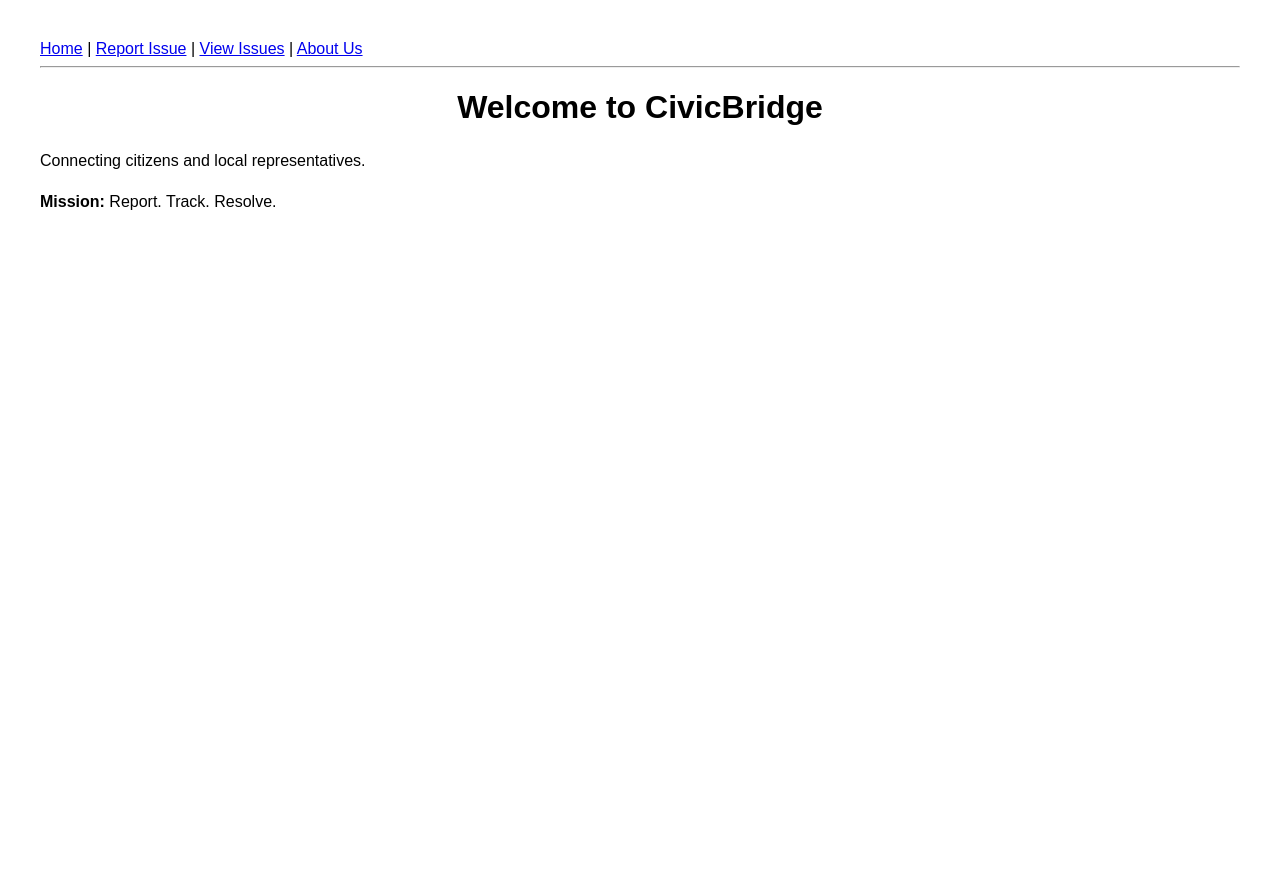
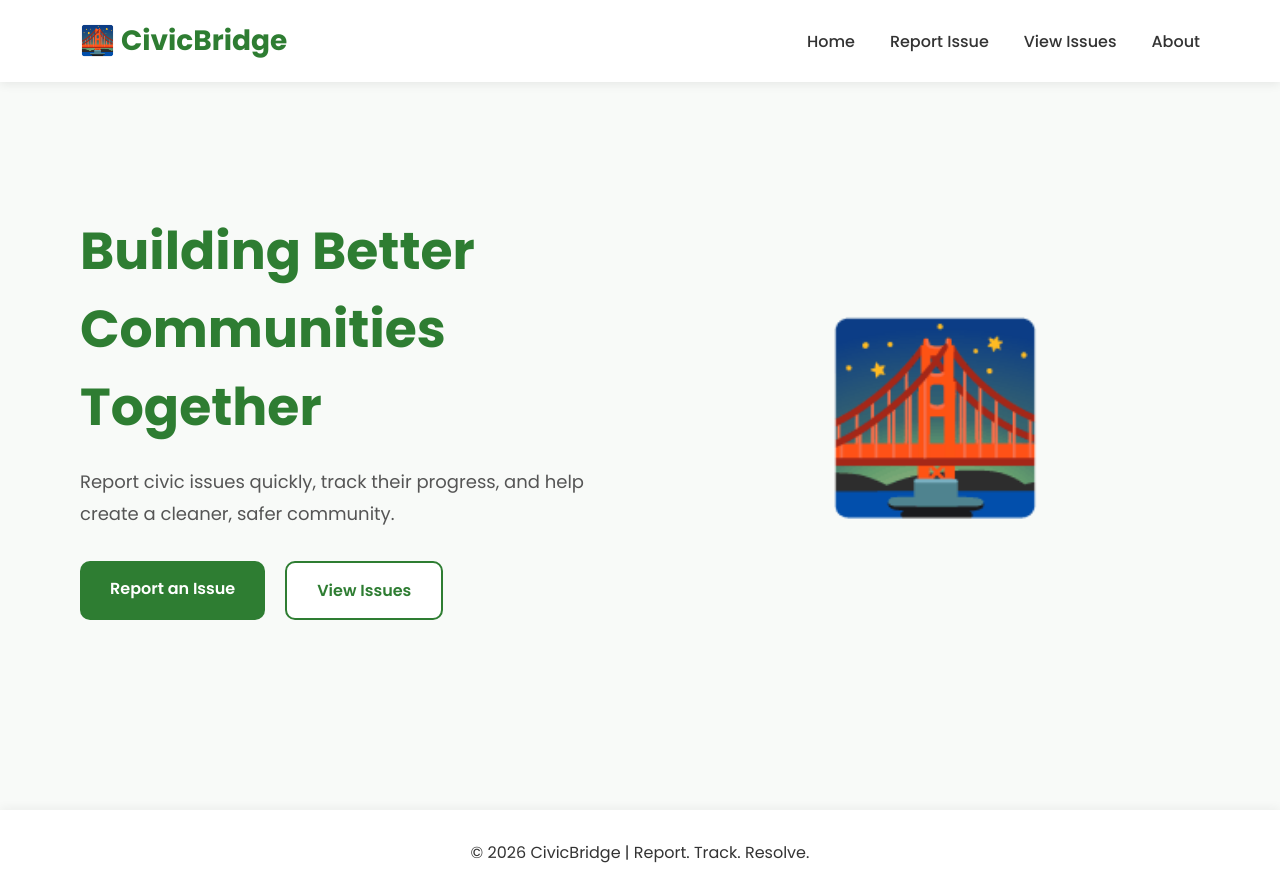
Before and after one commit to Joelantonyjose/CivicBridge, a Flask app: page / in a window 1280 px wide. Before the commit the page ends 210 px from the top, so only its background shows below. Run offline with Flask 3, Linux system fonts and the light colour scheme.

Commit message:
Started CivicBridge v2. UI redesigned

```diff
--- a/app/static/style.css
+++ b/app/static/style.css
@@ -1,29 +1,130 @@
-body {
-    font-family: Arial, sans-serif;
-    margin: 40px;
+/* Reset */
+
+*{
+    margin:0;
+    padding:0;
+    box-sizing:border-box;
 }
 
-h1 {
-    text-align: center;
+/* Body */
+
+body{
+    font-family:'Poppins',sans-serif;
+    background:#f8faf8;
+    color:#333;
 }
 
-p {
-    line-height: 1.6;
+/* Navigation */
+
+.navbar{
+    display:flex;
+    justify-content:space-between;
+    align-items:center;
+
+    padding:20px 80px;
+
+    background:#ffffff;
+
+    box-shadow:0 2px 10px rgba(0,0,0,0.08);
 }
 
-.issue-card {
-    border: 1px solid black;
-    padding: 15px;
-    margin: 15px 0;
-    border-radius: 8px;
+/* Logo */
+
+.logo{
+    font-size:28px;
+    font-weight:700;
+    color:#2e7d32;
 }
 
-.issue-card h3 {
-    margin-top: 0;
+/* Navigation Links */
+
+.nav-links{
+    display:flex;
+    list-style:none;
+    gap:35px;
 }
 
-.flash-message{
-    padding: 10px;
-    margin-bottom: 15px;
-    border: 1px solid red;
+.nav-links a{
+    text-decoration:none;
+    color:#333;
+    font-weight:500;
+    transition:0.3s;
 }
+
+.nav-links a:hover{
+    color:#2e7d32;
+}
+
+/* Main Content */
+
+main{
+    padding:50px 80px;
+}
+
+/* Footer */
+
+footer{
+    text-align:center;
+    padding:30px;
+    background:#ffffff;
+    margin-top:60px;
+
+    box-shadow:0 -2px 10px rgba(0,0,0,0.05);
+}
+
+/* Hero Section */
+
+.hero{
+    display:flex;
+    justify-content:space-between;
+    align-items:center;
+    padding:80px 0;
+    gap:60px;
+}
+
+.hero-text{
+    flex:1;
+}
+
+.hero-text h1{
+    font-size:52px;
+    color:#2e7d32;
+    margin-bottom:20px;
+}
+
+.hero-text p{
+    font-size:18px;
+    line-height:1.8;
+    margin-bottom:30px;
+    color:#555;
+}
+
+.hero-buttons{
+    display:flex;
+    gap:20px;
+}
+
+.btn-primary{
+    background:#2e7d32;
+    color:white;
+    text-decoration:none;
+    padding:15px 30px;
+    border-radius:10px;
+    font-weight:600;
+}
+
+.btn-secondary{
+    background:white;
+    color:#2e7d32;
+    text-decoration:none;
+    padding:15px 30px;
+    border:2px solid #2e7d32;
+    border-radius:10px;
+    font-weight:600;
+}
+
+.hero-image{
+    flex:1;
+    text-align:center;
+    font-size:180px;
+}
--- a/app/templates/base.html
+++ b/app/templates/base.html
@@ -1,32 +1,70 @@
 <!DOCTYPE html>
-<html>
+<html lang="en">
+
 <head>
+
+    <meta charset="UTF-8">
+
+    <meta name="viewport"
+          content="width=device-width, initial-scale=1.0">
+
     <title>CivicBridge</title>
+
+    <link rel="preconnect" href="https://fonts.googleapis.com">
+
+    <link rel="preconnect"
+          href="https://fonts.gstatic.com"
+          crossorigin>
+
+    <link href="https://fonts.googleapis.com/css2?family=Poppins:wght@300;400;500;600;700&display=swap"
+          rel="stylesheet">
 
     <link rel="stylesheet"
           href="{{ url_for('static', filename='style.css') }}">
+
 </head>
+
 <body>
 
-    <nav>
-        <a href="/">Home</a> |
-        <a href="/report">Report Issue</a> |
-        <a href="/issues">View Issues</a> |
-        <a href="/about">About Us</a>
+<header>
+
+    <nav class="navbar">
+
+        <div class="logo">
+
+            🌉 <span>CivicBridge</span>
+
+        </div>
+
+        <ul class="nav-links">
+
+            <li><a href="/">Home</a></li>
+
+            <li><a href="/report">Report Issue</a></li>
+
+            <li><a href="/issues">View Issues</a></li>
+
+            <li><a href="/about">About</a></li>
+
+        </ul>
+
     </nav>
 
-    <hr>
+</header>
 
-    {% with messages = get_flashed_messages() %}
-        {% if messages %}
-            {% for message in messages %}
-                <p class="flash-message">{{ message }}</p>
-            {% endfor %}
-        {% endif %}
-    {% endwith %}
+<main>
 
     {% block content %}
     {% endblock %}
 
+</main>
+
+<footer>
+
+    <p>© 2026 CivicBridge | Report. Track. Resolve.</p>
+
+</footer>
+
 </body>
+
 </html>
--- a/app/templates/index.html
+++ b/app/templates/index.html
@@ -2,14 +2,37 @@
 
 {% block content %}
 
-<h1>Welcome to CivicBridge</h1>
+<section class="hero">
 
-<p>
-    Connecting citizens and local representatives.
-</p>
+    <div class="hero-text">
 
-<p>
-    <strong>Mission:</strong> Report. Track. Resolve.
-</p>
+        <h1>Building Better Communities Together</h1>
+
+        <p>
+            Report civic issues quickly, track their progress,
+            and help create a cleaner, safer community.
+        </p>
+
+        <div class="hero-buttons">
+
+            <a href="/report" class="btn-primary">
+                Report an Issue
+            </a>
+
+            <a href="/issues" class="btn-secondary">
+                View Issues
+            </a>
+
+        </div>
+
+    </div>
+
+    <div class="hero-image">
+
+        🌉
+
+    </div>
+
+</section>
 
 {% endblock %}
```
Also changed, not shown: app/static/style_v1.css (added, +29 -0 lines).
